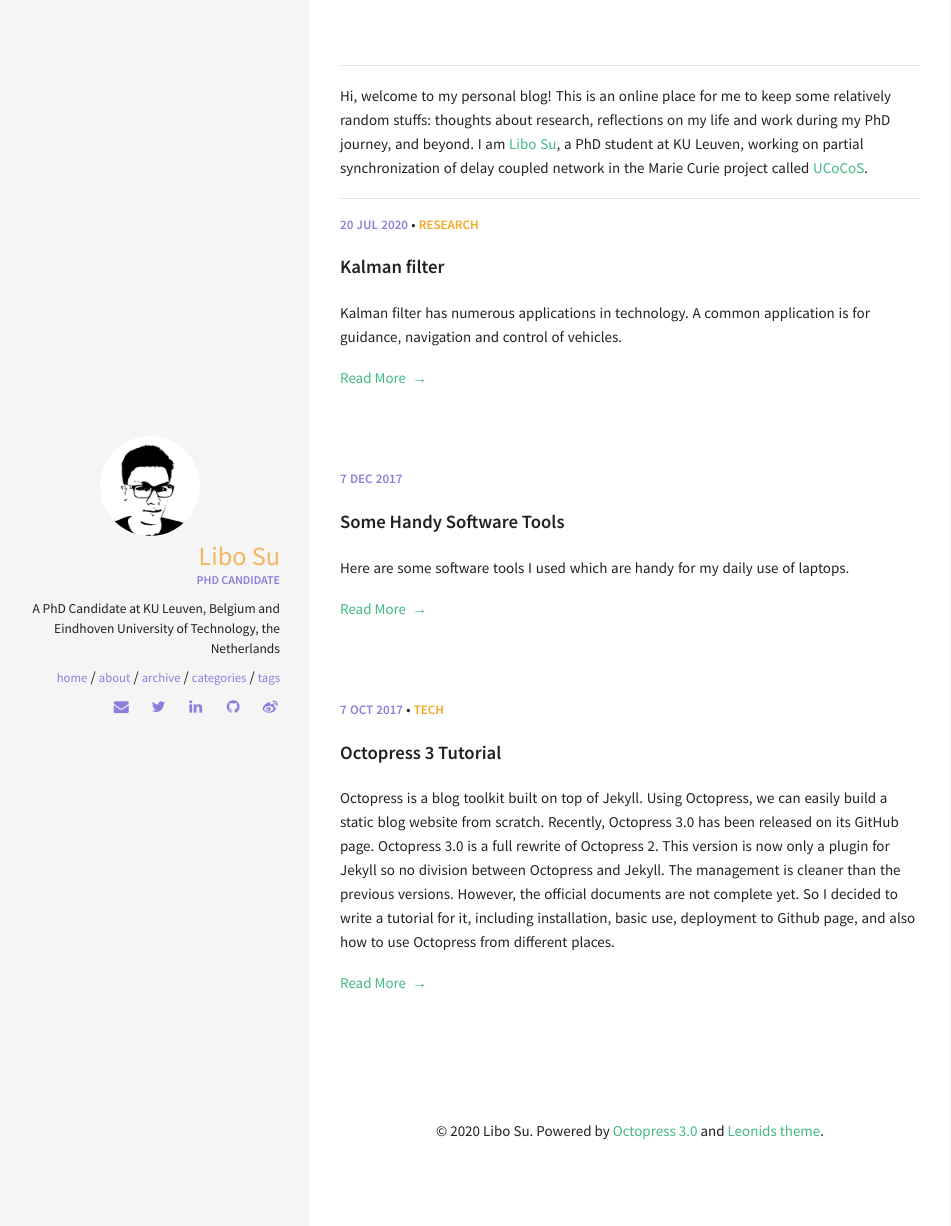
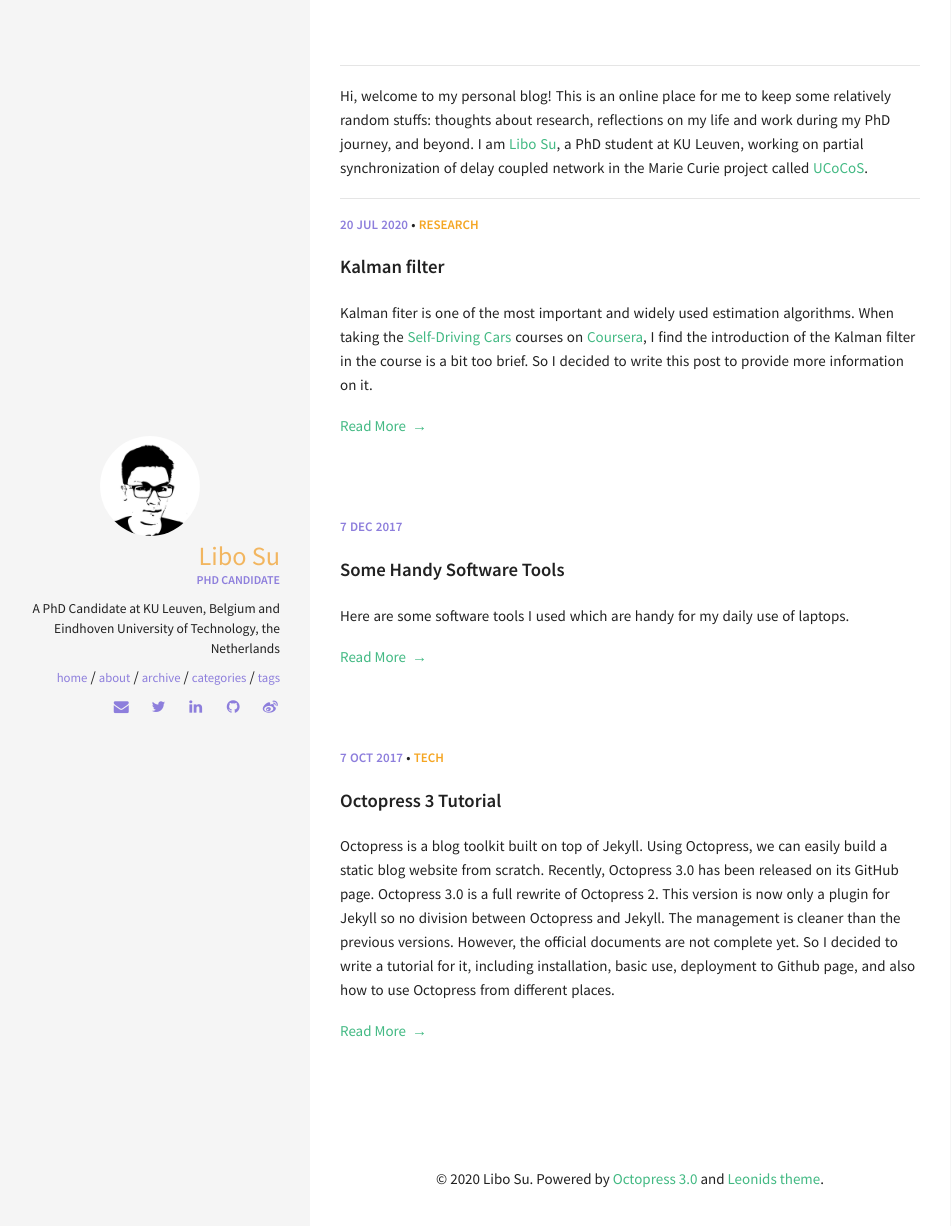
Before and after one commit to sulibo/sulibo.github.io, a Jekyll site: the page built from index.md, in a window 1280 px wide and 1235 px high. Shown: the top 1226 px of the window, without its empty margins (10-961 px from the left). Built offline with Jekyll 4.4.1, drawn with Linux system fonts in a browser that asks for light colours; some of the changed lines change nothing that is shown.

Commit message:
kalman filter draft v2
Signed-off-by: Libo Su <sulibozju@gmail.com>

```diff
--- a/_posts/2020-07-20-kalman_filter.markdown
+++ b/_posts/2020-07-20-kalman_filter.markdown
@@ -8,70 +8,72 @@
 #excerpt: "Kalman Filter"
 date: 2020-07-20T17:51:18+02:00
 ---
-Kalman filter has numerous applications in technology. A common application is for guidance, navigation and control of vehicles.
+Kalman fiter is one of the most important and widely used estimation algorithms. When taking the [Self-Driving Cars](https://www.coursera.org/specializations/self-driving-cars) courses on [Coursera](https://www.coursera.org), I find the introduction of the Kalman filter in the course is a bit too brief. So I decided to write this post to provide more information on it.
 <!--more-->
 
+From a control perspective, the Kalman filter is an optimal state observer. It uses both prediction and the measurement to provide an optimal estimate of the states amid the uncertainties/sensors in the model and measurements.
+
 # State Observer
+Let us start with a brief introduction to state observer.
+For a dynamical system, it is not always to obtain information on all state variables in practice. In this case, a state observer is designed to estimate the states of the system and then will be used for control design.
 
-A linear time invariant system
+
+Consider a linear time invariant system, represented in the state space form as below
 
 $$
 \begin{equation}
 \begin{aligned}
-\dot{x} &= Ax+Bu \\
-y &= Cx
-\end{aligned}
-\label{equ:system}
-\end{equation}
-$$
-
-where $x\in\mathbb{R}_n$ is the state, $u\in\mathbb{R}_m$ is the input, $y\in\mathbb{R}^p$ is the output.
-
-Observer
-
-
-
-$$
-\begin{equation}
-\begin{aligned}
-\dot{\hat{x}} & = A\hat{x}+Bu+K(y-\hat{y})\\
-\hat{y}& = C\hat{x}
-\end{aligned}
-\label{equ:observer_model}
-\end{equation}
-$$
-
-
-$$
-\begin{equation}
-e=x-\hat{x}
-\label{equ:error}
-\end{equation}
-$$
-
-The error dynamics are
-
-$$
-\begin{equation}
-\dot{e}=(A-KC)e
-\label{equ:error_dynamics}
-\end{equation}
-$$
-
-The matrix $(A-KC)$ should be Hurwitz such that the error system \eqref{equ:error_dynamics} is stable.
-
-# Discrete time system
-$$
-\begin{equation}
-\begin{aligned}
-x_k &=x_{k-1}+Bu_k\\
-y_k &=Cx_k
+x_k &=Ax_{k-1}+Bu_k, \\
+y_k &=Cx_k,
 \end{aligned}
 \label{equ:discrete_time_system}
 \end{equation}
 $$
 
-By including the process noise and the measurement noise, the system \eqref{equ:discrete_time_system} is tranformed as
+where $x_k\in\mathcal{R}^n$, $u_k\in\mathcal{R}^m$, $y_k\in\mathcal{R}^p$ are the state, input and output of the system at time step $k$.
+
+Given the model ($A,B,C$) and the measurements ($y_k$), a state observer is given by the following equations
+
+$$
+\begin{equation}
+\begin{aligned}
+\hat{x}_k &= A\hat{x}_{k-1}+Bu_{k-1}+K(y_k-\hat{y}_k),\\
+\hat{y}_k &= C\hat{x}_k,
+\end{aligned}
+\label{equ:observer}
+\end{equation}
+$$
+
+where $$\hat{x}_{k}$$ is the estimate of the state $x_k$, and $K$ is gain of the observer to be designed.
+
+The left-hand side of the first equation in \eqref{equ:observer} can be divided into:
+- a prediction part $$A\hat{x}_{k-1}+Bu_{k-1}$$ calculated based on the state estimate and input at the previous step,
+- a correction part $K(y_k-\hat{y}_k)$ calculated based on the difference of the measured and predicted outputs.
+
+
+The configuration of a state observer is shown in the following figure.
+
+![Observer block diagram\label{fig:observer_block_diagram}](/assets/img/posts/observer_block_diagram.svg "observer block diagram")
+
+The goal of the state observer is to provide an accurate estimate of the state, which is done by choosing a proper observer $K$ such that the estimation error $e_k=x_k-\hat{x}_k$ converges to zero.
+
+It follows from \eqref{equ:discrete_time_system} and \eqref{equ:observer} that
+
+$$
+\begin{equation}
+e_{k}=(I-KC)e_{k-1}.
+\label{equ:error}
+\end{equation}
+$$
+
+Then the observer gain $K$ should be chosen such that the system \eqref{equ:error} is stable.
+
+
+
+# Kalman filter
+However, in reality, we will need to consider the noises/uncertainties in the model and the measurement sensors. The Kalman filter is designed to handle this situation.
+
+Taking into the noises into account, the system \eqref{equ:discrete_time_system} is transformed into:
 
 $$
 \begin{equation}
@@ -83,14 +85,79 @@
 \end{equation}
 $$
 
-where $w_k\sim \mathcal{N}(0,Q)$ and $v_k\sim \mathcal{N}(0,R)$.
+where $w_k\sim \mathcal{N}(0,Q)$ is the process noise, and $v_k\sim \mathcal{N}(0,R)$ is the measurement noise. These noises are assumed to be independent (of each other), white and noramally distributed.
 
-The Kalman filter will use both prediction and measurement to esitmate the state.
+The Kalman filter is given by
 
 $$
 \begin{equation}
-\hat{x}_k&=A\hat{x}_{k-1}+Bu_{k-1}+K(y_k-C\hat{y})\\
-\hat{y}&=C\hat{x}_k
+\begin{aligned}
+\hat{x}_k &=A\hat{x}_{k-1}+Bu_{k-1}+K(y_k-\hat{y})\\
+\hat{y}_k &=C(A\hat{x}_{k-1}+Bu_{k-1})
+\end{aligned}
+\label{equ:kalman_filter}
+\end{equation}
+$$
+
+The configuration of the Kalman filter is shown below.
+
+![Kalman filter block diagram](/assets/img/posts/observer_noise_block_diagram.svg "observer block diagram")
+
+Now let us introduce some concepts in the context of Kalman filter.
+
+ - Priori estimate: $$\hat{x}_k^-=A\hat{x}_{k-1}+Bu_{k-1}$$.
+ - Posterior estimate: $$\hat{x}_k=A\hat{x}_{k-1}+Bu_{k-1}+K(y_k-\hat{y}_k)=\hat{x}_k^-+K(y_k-C\hat{x}_k^-)$$.
+ - Priori estimate error: $e_k^-=x_k-\hat{x}^-$.
+ - Posterior estimate error: $e_k = x_k -\hat{x}$.
+ - Priori estimate error covariance: $P_k^-=E[e_k^-e_k^{-\top}]$
+ - Posterior estimate error covariance: $P_k=E[e_ke_k^\top]$
+
+The Kalman filter choose a $K$ known as the Kalman filter gain such that the posteriori estimate $\hat{x}_k$ is optimal in sense that the variance of the posteriori estimate error is minimal. In addition, the posteriori estimate $\hat{x}_k$ is an unbiased estimate of $x_k$.
+
+## Unbiased estimate
+The expected value of the posteriori estimate is given by
+
+$$
+\begin{equation}
+\begin{aligned}
+E[\hat{x}_k]&=E[\hat{x}_k^- +K(y_k-C\hat{x}_k^-)]\\
+            &=E[\hat{x}_k^-]+K(E[Cx_k]+E[v_k]-E[C\hat{x}_k^-])\\
+            &=E[\hat{x}_k^-]+KC(E(x_k)-E[\hat{x}_k^-]).
+\end{aligned}
+\end{equation}
+$$
+
+Setting the initial estimate to be the initial value leads to
+
+$$
+E[\hat{x}_k^-]=E[x_k],
+$$
+
+which indicates
+
+$$
+E[\hat{x}_k]=E[x_k].
+$$
+
+So the Kalman filter always provides an unbiased estimate of the states regardless of the Kalman filter gain.
+
+## Minimum variance
+
+The Kalman filter gain $K$ is chosen such that the variance of the posteriori error $e_k$ is minimal.
+
+From \eqref{equ:kalman_filter}, we have
+
+$$
+\begin{equation}
+e_k=x_k-\hat{x}_k=x_k-\hat{x}_k^- - K(Cx_k+v_k-C\hat{x}_k^-).
+\end{equation}
+$$
+
+Take the covariance of $e_k$, yields
+
+$$
+\begin{equation}
+P_k=E[e_ke_k^\top]=(I-KC)P_k^- (I-KC)^\top + KRK^\top.
 \end{equation}
 $$
 
@@ -98,72 +165,70 @@
 
 $$
 \begin{equation}
-\hat{x}_k=A\hat{x}_{k-1}+Bu_{k-1} + K(y_k-C(A\hat{x}_{k-1}+Bu_{k-1}))
-\label{equ:observer_discrete}
+P_k=P_k^- -KCP_k^- - P_k^- C^\top K^\top + K(CP_k^-C+R)K^\top.
+\label{equ:Pk_Pk_minus}
 \end{equation}
 $$
 
-Define the priori estimate $\hat{x}^{-}$ as
+Then the Kalman filter design problem become an optimal problem
 
 $$
 \begin{equation}
-\hat{x}_k=A\hat{x}_{k-1}+Bu_k.
-\label{equ:priori_estimate}
+\min_{K}\mathrm{tr} (P_k)
 \end{equation}
 $$
 
-Substitute \eqref{equ:priori_estimate} into \eqref{equ:observer_discrete}, yields
+Note that for any matrix $$M$$ and a symmetric matrix $N$,
 
 $$
-\hat{x}_k=\hat{x}^-_k + K (y-C\hat{x}^-_k),
+\begin{equation*}
+\frac{\partial \mathrm{tr}(MNM^\top)}{\partial M}=2MN.
+\end{equation*}
 $$
-which is called the posteriori estimate.
 
-The Kalman filter choose a $K$ known as the Kalman gain to obtain the optimal estimate $\tilde{x}_k$. Roughly speaking, the Kalman gain is chosen based on the ratio of the prediction error and measurement error.
+Then differentiating $\mathrm{tr} (P_k)$ with respect to $K$ and settting to zero, yields
+$$
+\begin{equation}
+\frac{\partial \mathrm{tr} (P_k)}{\partial K}=-2(P_k^-C^\top)+2K(CP_k^-C^\top+R)=0.
+\label{equ:trP}
+\end{equation}
+$$
 
-Define the priori error and posteriori error as
-
-$$
-\begin{aligned}
-e_k^-&=x_k-\hat{x}_k^-\\
-e_k &=x_k-\hat{x}_k
-\end{aligned}
-$$
+Solving the equation above for $K$, we have
 
 $$
 \begin{equation}
-x_k-\hat{x}_k=x_k-\hat{x}_k^- - K(Cx_k+v_k-C\hat{x}_k^-)
+K=P_k^-C^\top(CP_k^-C^\top+R)^{-1}.
+\label{equ:kalman_filter_gain}
 \end{equation}
 $$
 
-i.e.
+Substitute \eqref{equ:kalman_filter_gain} into \eqref{equ:Pk_Pk_minus}, yields
 
 $$
 \begin{equation}
-e_k=e_k^- - KCe_k^- - Kv_k
+P_k=(I-KH)P_k^-.
 \end{equation}
 $$
 
-Take the covariance
+For $P_k^-$, we have
 
 $$
 \begin{equation}
-P_k=E[e_k*e_k^\top]=(I-KC)P_k^- (I-KC)^\top + KRK^\top
+\begin{aligned}
+P_k^-&=E[e^-_k e_k^{- \top}]=E[(x_k-x_k^-)(x_k-x_k^-)^\top]\\
+     &=E[(Ae_{k-1}+w_{k-1})(Ae_{k-1}+w_{k-1})^\top]\\
+     &=AP_{k-1}^-A^\top+Q.
+\end{aligned}
 \end{equation}
 $$
 
-That is
+Now, let us put everything together to form the Kalman filter algorithm. The algorithm consists of two part:
 
-$$
-\begin{equation}
-P_k=P_k^- -KCP_k^- - P_k^- C^\top K^\top + K(CP_k^-C+R)K^\top
-\end{equation}
-$$
-
-$$
-\begin{equation}
-\frac{\partial P_k}{\partial K}=-2(P_k^-C^\top)+2K(CP_k^-C^\top+R)=0
-\end{equation}
-$$
-
-TBC
+- Predict
+    - Project the state ahead
+    - Project the error covariance ahead
+- Update
+    - Compute the Kalman filter gain
+    - Update estimate with measurement
+    - Update the error covariance
```
Also changed, not shown: assets/img/posts/observer_block_diagram.svg (added), assets/img/posts/observer_noise_block_diagram.svg (added).
